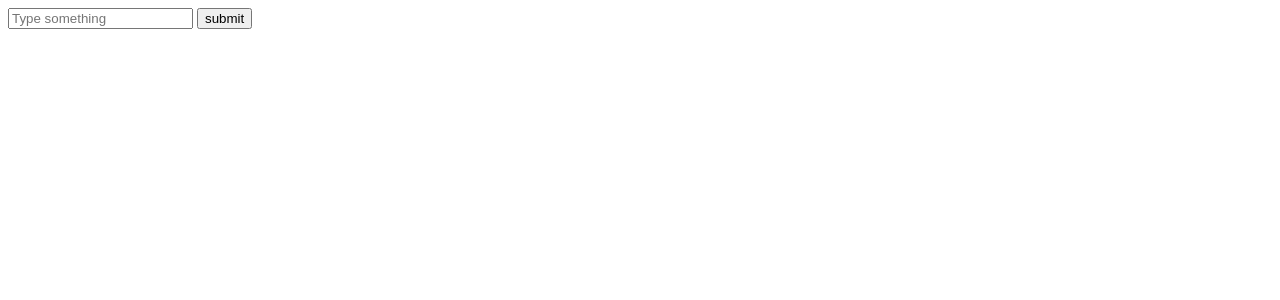
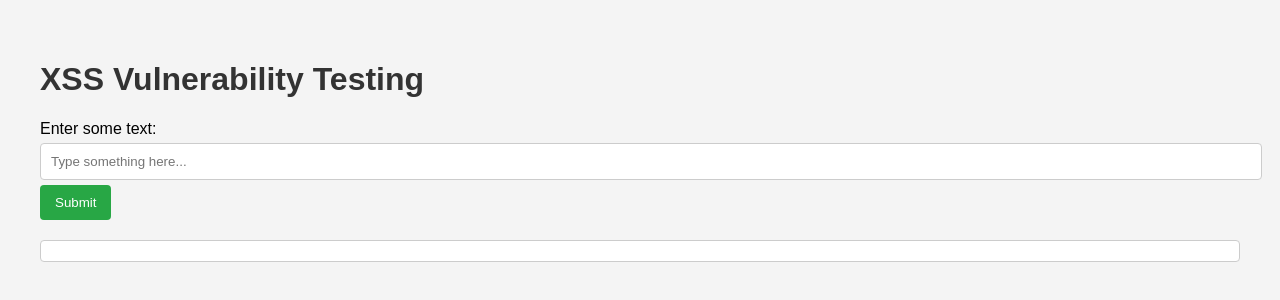
Before and after one commit to buraman1623/xss, a plain HTML site: page index.html in a window 1280 px wide. Drawn offline with Linux system fonts and the light colour scheme.

Commit message:
index.html

```diff
--- a/index.html
+++ b/index.html
@@ -1,23 +1,69 @@
+
 <!DOCTYPE html>
 <html lang="en">
 <head>
-  <meta charset="UTF-8">
-  <meta name="viewport" content="width=device-width, initial-scale=1.0">
-  <title>9H</title>
+    <meta charset="UTF-8">
+    <meta name="viewport" content="width=device-width, initial-scale=1.0">
+    <title>XSS Vulnerability Test</title>
+    <style>
+        body {
+            font-family: Arial, sans-serif;
+            margin: 20px;
+            padding: 20px;
+            background-color: #f4f4f4;
+            border-radius: 8px;
+        }
+        h1 {
+            color: #333;
+        }
+        form {
+            margin-bottom: 20px;
+        }
+        input[type="text"] {
+            width: 100%;
+            padding: 10px;
+            margin: 5px 0;
+            border: 1px solid #ccc;
+            border-radius: 4px;
+        }
+        button {
+            padding: 10px 15px;
+            background-color: #28a745;
+            color: white;
+            border: none;
+            border-radius: 4px;
+            cursor: pointer;
+        }
+        button:hover {
+            background-color: #218838;
+        }
+        .output {
+            margin-top: 20px;
+            padding: 10px;
+            background-color: #fff;
+            border: 1px solid #ccc;
+            border-radius: 4px;
+        }
+    </style>
 </head>
 <body>
-  <input type="text" class="js-text-input" placeholder="Type something">
-  <button class="sublit" onclick="outTotal()">submit</button>
-  <p class="js-show-text"></p>
-  <script>
 
-    function outTotal() {
-      const inputElement = document.querySelector('.js-text-input');
-      let text = inputElement.value;
+<h1>XSS Vulnerability Testing</h1>
+<form id="xssForm">
+    <label for="userInput">Enter some text:</label>
+    <input type="text" id="userInput" placeholder="Type something here...">
+    <button type="submit">Submit</button>
+</form>
 
-      document.querySelector('.js-show-text').innerHTML = `${text}`;
-    }
+<div class="output" id="outputArea"></div>
 
-  </script>
+<script>
+    document.getElementById('xssForm').addEventListener('submit', function(event) {
+        event.preventDefault(); // Prevent the form from submitting normally
+        const userInput = document.getElementById('userInput').value;
+        document.getElementById('outputArea').innerHTML = userInput; // Vulnerable to XSS
+    });
+</script>
+
 </body>
 </html>
```
